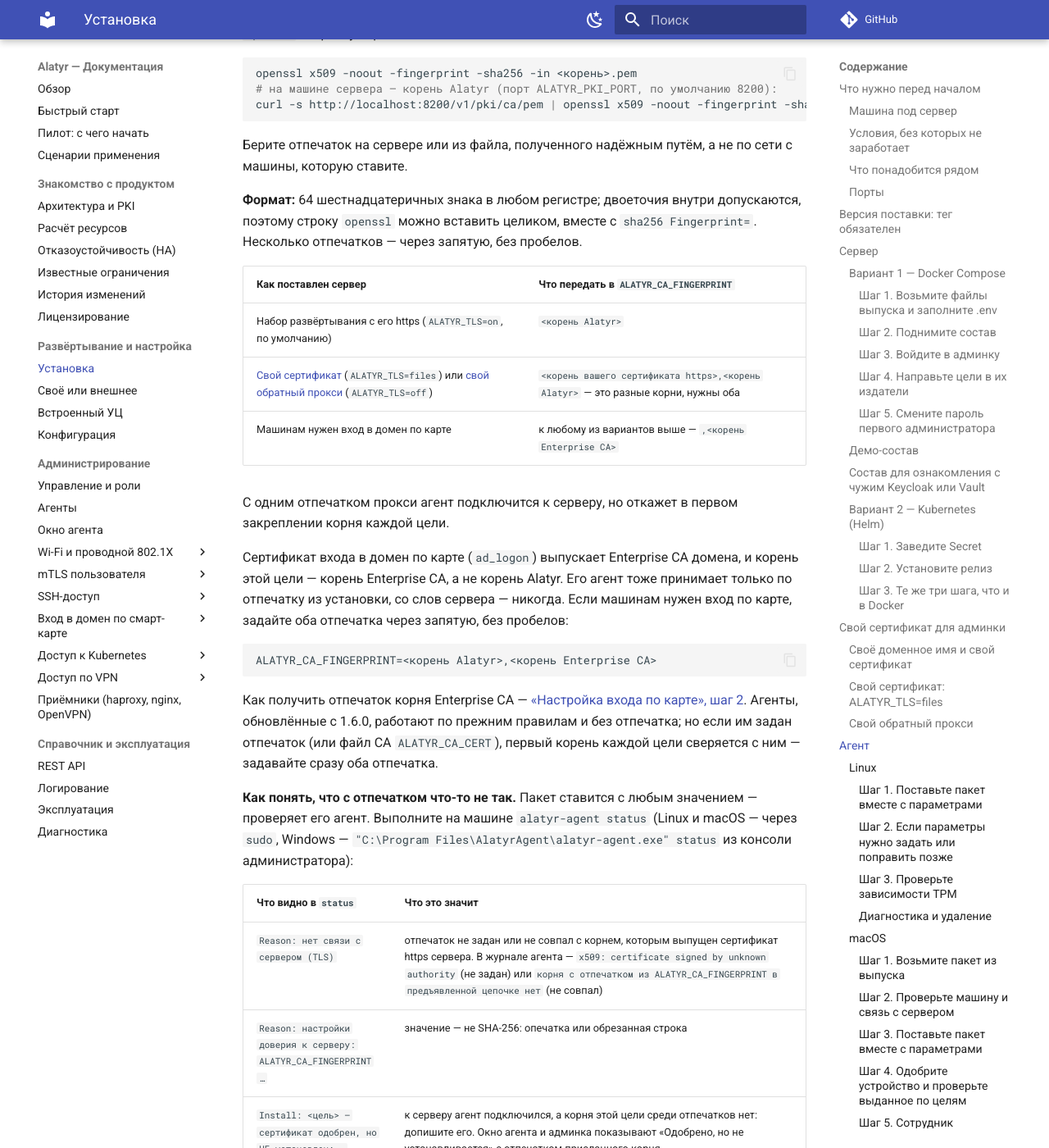
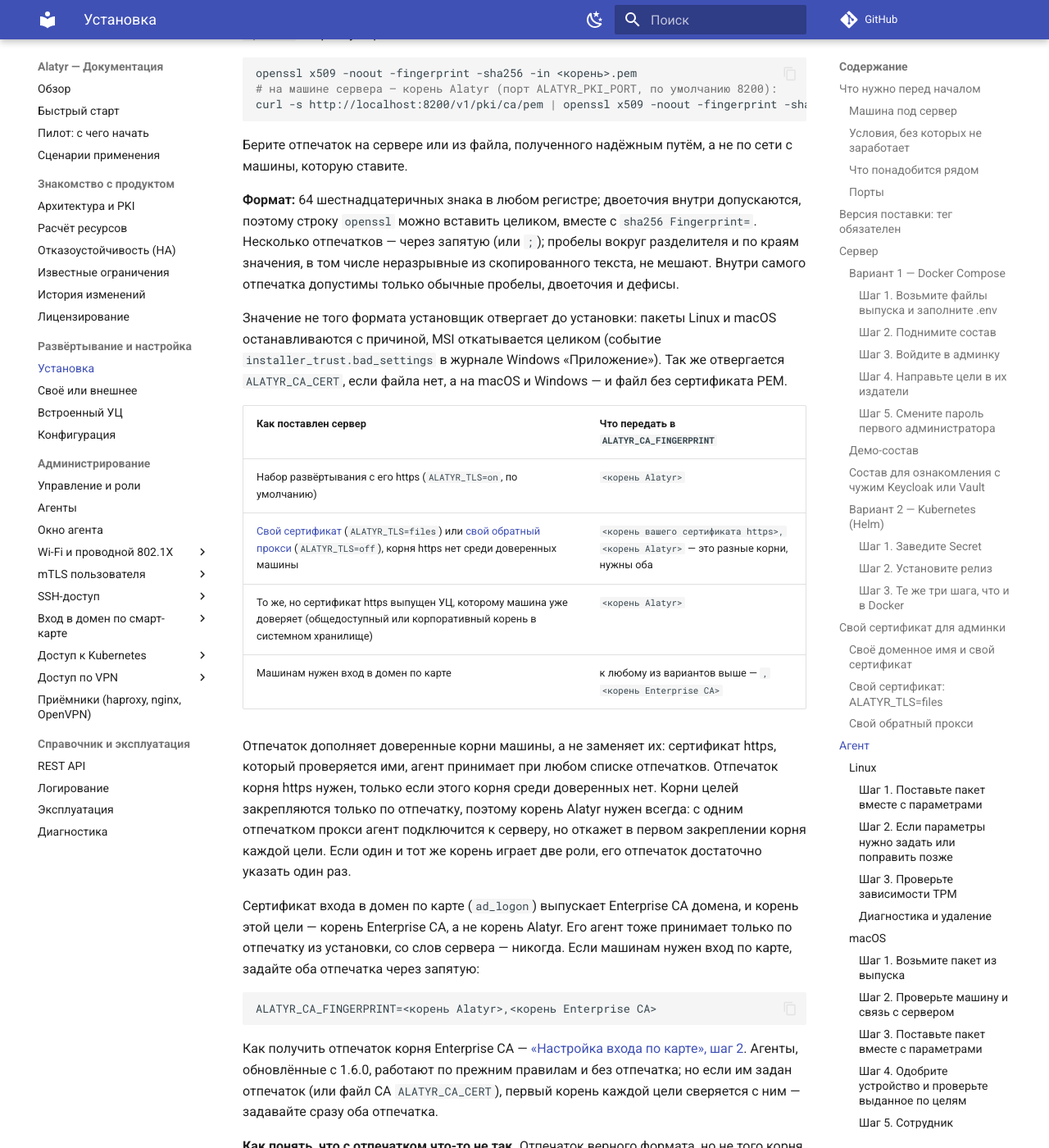
Before and after one commit to s3m4rgl/alatyr-docs, an MkDocs documentation site: the page built from docs/installation.md, in a window 1280 px wide and 1400 px high, scrolled down 15258 px. Shown: the whole window at 82% size. Built offline with MkDocs 1.6.1 and Material for MkDocs 9.7.7, drawn with Linux system fonts in a browser that asks for light colours; comment, search, counter and statistics services are not loaded; some of the changed text lies outside the part shown.

Commit message:
docs(install): отпечаток дополняет доверенные корни, проверка значения установщиком, ремонт MSI из консоли администратора, журнал агента сессии

````diff
--- a/docs/installation.md
+++ b/docs/installation.md
@@ -599,8 +599,9 @@ Root CA`. Вход под верным паролем администратор
 Без отпечатка пакет встаёт, но к серверу с корнем набора агент не
 подключается, а с сертификатом https от общедоступного УЦ — подключается, но
 первый корень целей не принимает и сертификатов не ставит. Вместо отпечатка
-можно передать файл корня `ALATYR_CA_CERT` (на Linux и macOS — параметром
-установки), но его сперва нужно доставить на машину.
+можно передать файл корня `ALATYR_CA_CERT` — абсолютный путь к файлу PEM на
+машине; его принимают пакеты всех ОС, но файл сперва нужно доставить на
+машину.
 
 Отпечаток корня Alatyr печатает `first-up.sh` при подъёме сервера — строкой
 `отпечаток CA:` и сразу внутри готовых строк установки агента для каждой
@@ -617,22 +618,37 @@ curl -s http://localhost:8200/v1/pki/ca/pem | openssl x509 -noout -fingerprint -
 
 **Формат:** 64 шестнадцатеричных знака в любом регистре; двоеточия внутри
 допускаются, поэтому строку `openssl` можно вставить целиком, вместе с
-`sha256 Fingerprint=`. Несколько отпечатков — через запятую, без пробелов.
+`sha256 Fingerprint=`. Несколько отпечатков — через запятую (или `;`);
+пробелы вокруг разделителя и по краям значения, в том числе неразрывные из
+скопированного текста, не мешают. Внутри самого отпечатка допустимы только
+обычные пробелы, двоеточия и дефисы.
+
+Значение не того формата установщик отвергает до установки: пакеты Linux и
+macOS останавливаются с причиной, MSI откатывается целиком (событие
+`installer_trust.bad_settings` в журнале Windows «Приложение»). Так же
+отвергается `ALATYR_CA_CERT`, если файла нет, а на macOS и Windows — и
+файл без сертификата PEM.
 
 | Как поставлен сервер | Что передать в `ALATYR_CA_FINGERPRINT` |
 |---|---|
 | Набор развёртывания с его https (`ALATYR_TLS=on`, по умолчанию) | `<корень Alatyr>` |
-| [Свой сертификат](#свой-сертификат-alatyr_tlsfiles) (`ALATYR_TLS=files`) или [свой обратный прокси](#свой-обратный-прокси) (`ALATYR_TLS=off`) | `<корень вашего сертификата https>,<корень Alatyr>` — это разные корни, нужны оба |
+| [Свой сертификат](#свой-сертификат-alatyr_tlsfiles) (`ALATYR_TLS=files`) или [свой обратный прокси](#свой-обратный-прокси) (`ALATYR_TLS=off`), корня https нет среди доверенных машины | `<корень вашего сертификата https>,<корень Alatyr>` — это разные корни, нужны оба |
+| То же, но сертификат https выпущен УЦ, которому машина уже доверяет (общедоступный или корпоративный корень в системном хранилище) | `<корень Alatyr>` |
 | Машинам нужен вход в домен по карте | к любому из вариантов выше — `,<корень Enterprise CA>` |
 
-С одним отпечатком прокси агент подключится к серверу, но откажет в первом
-закреплении корня каждой цели.
+Отпечаток дополняет доверенные корни машины, а не заменяет их: сертификат
+https, который проверяется ими, агент принимает при любом списке
+отпечатков. Отпечаток корня https нужен, только если этого корня среди
+доверенных нет. Корни целей закрепляются только по отпечатку, поэтому
+корень Alatyr нужен всегда: с одним отпечатком прокси агент подключится к
+серверу, но откажет в первом закреплении корня каждой цели. Если один и тот
+же корень играет две роли, его отпечаток достаточно указать один раз.
 
 Сертификат входа в домен по карте (`ad_logon`) выпускает Enterprise CA
 домена, и корень этой цели — корень Enterprise CA, а не корень Alatyr. Его
 агент тоже принимает только по отпечатку из установки, со слов сервера —
 никогда. Если машинам нужен вход по карте, задайте оба отпечатка через
-запятую, без пробелов:
+запятую:
 
 ```
 ALATYR_CA_FINGERPRINT=<корень Alatyr>,<корень Enterprise CA>
@@ -644,16 +660,27 @@ ALATYR_CA_FINGERPRINT=<корень Alatyr>,<корень Enterprise CA>
 отпечаток (или файл CA `ALATYR_CA_CERT`), первый корень каждой цели
 сверяется с ним — задавайте сразу оба отпечатка.
 
-**Как понять, что с отпечатком что-то не так.** Пакет ставится с любым
-значением — проверяет его агент. Выполните на машине `alatyr-agent status`
-(Linux и macOS — через `sudo`, Windows — `"C:\Program
+**Как понять, что с отпечатком что-то не так.** Отпечаток верного формата,
+но не того корня, установщику не проверить: пакет ставится, а совпадение
+проверяет агент. Выполните на машине `alatyr-agent status`
+(Linux и macOS — через `sudo`, Windows — `& "C:\Program
 Files\AlatyrAgent\alatyr-agent.exe" status` из консоли администратора):
 
 | Что видно в `status` | Что это значит |
 |---|---|
-| `Reason: нет связи с сервером (TLS)` | отпечаток не задан или не совпал с корнем, которым выпущен сертификат https сервера. В журнале агента — `x509: certificate signed by unknown authority` (не задан) или `корня с отпечатком из ALATYR_CA_FINGERPRINT в предъявленной цепочке нет` (не совпал) |
+| `Reason: нет связи с сервером (TLS)` | отпечаток не задан или не совпал с корнем, которым выпущен сертификат https сервера, а этого корня нет среди доверенных машины (сертификат от доверенного УЦ агент принимает при любом отпечатке, и неверный отпечаток тогда виден только в строке `Install:`). В журнале агента — `x509: certificate signed by unknown authority` (не задан) или `корня с отпечатком из ALATYR_CA_FINGERPRINT в предъявленной цепочке нет` (не совпал) |
 | `Reason: настройки доверия к серверу: ALATYR_CA_FINGERPRINT …` | значение — не SHA-256: опечатка или обрезанная строка |
 | `Install: <цель> — сертификат одобрен, но НЕ установлен: …` | к серверу агент подключился, а корня этой цели среди отпечатков нет: допишите его. Окно агента и админка показывают «Одобрено, но не устанавливается» с отпечатком присланного корня |
+
+Цели сотрудника (`user_mtls`, VPN, k8s, вход по карте) на Linux и Windows
+ставит агент сессии, от имени вошедшего пользователя. `status` через `sudo`
+или из консоли администратора строку `Install:` о них не покажет: он ищет
+пользовательское состояние в профиле root или администратора. Причину для
+этих целей — событие `trust_anchor.bootstrap_missing` (отпечаток не задан)
+или `trust_anchor.bootstrap_mismatch` (не тот) — ищите в журнале агента
+сессии этого пользователя ([где он лежит](logging.md)): на Linux — от его
+имени `journalctl --user -u alatyr-agent-session.service`, на Windows —
+`%LOCALAPPDATA%\AlatyrAgent\session.log` в его профиле.
 
 Строка `Trust:` называет режим: `новая установка — первый корень цели
 только по отпечатку CA` — корни целей закрепляются только по отпечатку.
@@ -784,6 +811,7 @@ systemctl --user enable --now alatyr-agent-session.service
 установщиком — он сам доставит зависимости TPM и PKCS#11:
 
 ```bash
+mkdir -p alatyr-agent
 tar xzf alatyr-agent-linux-<версия>.tar.gz -C alatyr-agent
 cd alatyr-agent
 sha256sum -c SHA256SUMS.txt
@@ -1260,6 +1288,7 @@ msiexec /i alatyr-agent-<версия>-x64.msi /qn `
 |---|---|---|
 | `ALATYR_SERVER` | — | Адрес API сервера Alatyr |
 | `ALATYR_CA_FINGERPRINT` | — | [Отпечаток корня](#ca-fingerprint); при входе по карте — `<корень Alatyr>,<корень Enterprise CA>` |
+| `ALATYR_CA_CERT` | — | Абсолютный путь к файлу корня (PEM) на машине — вместо отпечатка или вместе с ним |
 | `ALATYR_CORP_DOMAIN` | — | Корпоративный домен |
 | `ALATYR_CORP_EMAIL` | — | Почта владельца устройства |
 | `ALATYR_INSTALL_CARD` | `1` | Заводить ли смарт-карту и считыватель |
@@ -1274,6 +1303,14 @@ msiexec /i alatyr-agent-<версия>-x64.msi /qn `
 
 Журнал установки: добавьте `/l*v C:\Windows\Temp\alatyr-msi.log`.
 
+`ALATYR_CA_FINGERPRINT` и `ALATYR_CA_CERT` пакет проверяет до запуска
+службы, если в командной строке передан хотя бы один из них: неверное
+значение откатывает установку целиком, прежняя установка остаётся как была.
+Проверяются оба итоговых значения, включая запомненное прошлой установкой
+второе: неверный отпечаток, оставшийся от неё, отменит и обновление, в
+котором передан только `ALATYR_CA_CERT`. Обновление без этих ключей
+запомненные значения не проверяет.
+
 Обновление — **та же команда** с более новым пакетом: он сам снимает
 предыдущую версию. Ключи очистки при обновлении не срабатывают, иначе перекат
 сносил бы считыватель и корень доверия между шагами.
@@ -1282,10 +1319,15 @@ msiexec /i alatyr-agent-<версия>-x64.msi /qn `
 `ALATYR_SERVER`, переданный явно, сильнее запомненного при прошлой установке
 и заменяет адрес и в `config.env`, если он там записан. Без ключа обновление
 сохраняет прежний адрес. Повторная установка **того же** пакета для Windows
-Installer — ремонт, и `config.env` она не трогает.
+Installer — ремонт: явные ключи он переписывает и в `config.env`, только
+если запущен из консоли администратора (повышенной); ремонт обычного
+пользователя файл не трогает.
 
 **Сменить или дописать отпечаток** — так же: обновление с ключом
-`ALATYR_CA_FINGERPRINT`, а на той же версии — ремонт с ключом:
+`ALATYR_CA_FINGERPRINT`, а на той же версии — ремонт с ключом из консоли
+администратора (повышенной). Ремонт с этим ключом от обычного пользователя
+отвергается целиком — отпечаток остаётся прежним, в журнале Windows событие
+`installer_trust.bad_settings`:
 
 ```powershell
 msiexec /i alatyr-agent-<версия>-x64.msi /qn REINSTALL=ALL REINSTALLMODE=omus `
````
